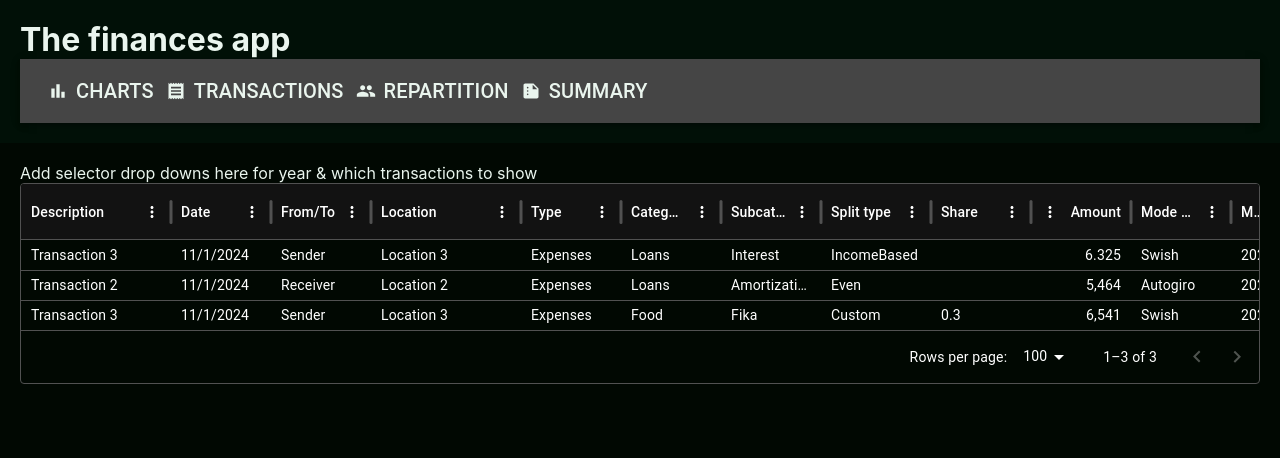
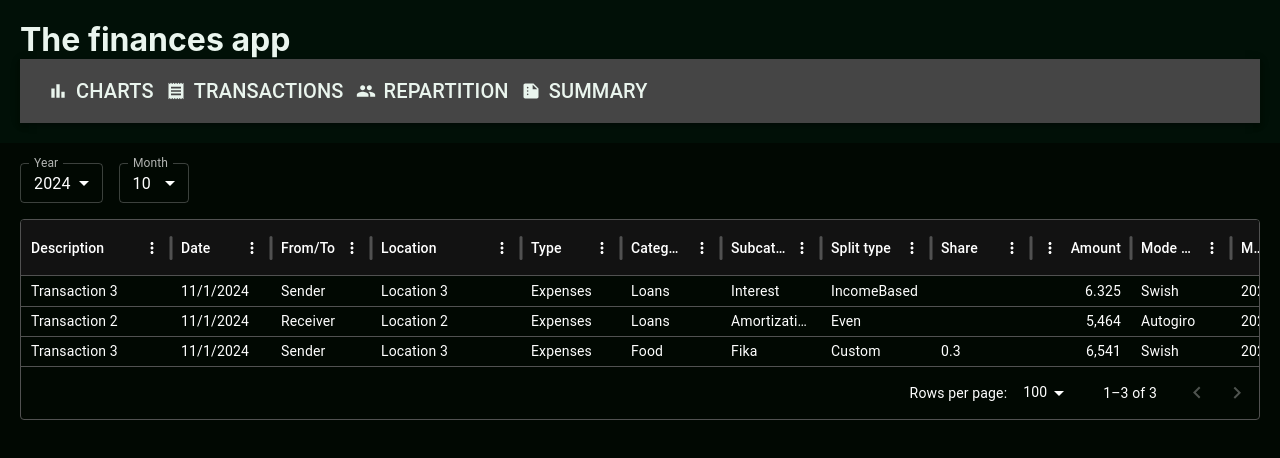
Before and after one commit to elisakaisa/Finances-client-react, a React (Create React App) app: page /transactions in a window 1280 px wide. Shown: the top 458 px of the page. Built offline with nearby package versions, Linux system fonts and the light colour scheme.

Commit message:
added dropdowns in transaction

```diff
--- a/src/pages/Repartition.tsx
+++ b/src/pages/Repartition.tsx
@@ -23,7 +23,7 @@ const Repartition = () => {
 
     return (
         <div className='padding-20'>
-            <FormControl fullWidth>
+            <FormControl>
                 <InputLabel id="select-year-label">Year</InputLabel>
                 <Select
                     labelId="select-year"
--- a/src/pages/Transactions.tsx
+++ b/src/pages/Transactions.tsx
@@ -3,16 +3,73 @@ import './layout.css';
 import TransactionGrid from '../components/TransactionGrid';
 import { testTransactions } from '../models/TestData';
 
+import InputLabel from '@mui/material/InputLabel';
+import MenuItem from '@mui/material/MenuItem';
+import FormControl from '@mui/material/FormControl';
+import Select, { SelectChangeEvent } from '@mui/material/Select';
+
 const Transactions = () => {
     const [transactions, setTransactions] = useState(testTransactions);
+    const [year, setYear] = useState<number>(new Date().getFullYear());
+    const [month, setMonth] = useState<number>(new Date().getMonth());
+    const [financialMonth, setFinancialMonth] = useState<string>('');
 
     //TODO: fetch transactions here
 
     //TODO: month and year filter
+    const currentYear = new Date().getFullYear();
+    const yearList: number[] = Array.from({ length: 11 }, (_, i) => currentYear - i);
+    const monthList: number[] = Array.from({length: 12}, (_, i) => i + 1);
+
+    const handleYearChange = (event: SelectChangeEvent) => {
+        setYear(Number(event.target.value));
+        const updatedFinancialMonth = `${event.target.value}${month.toString().padStart(2, '0')}`;
+        setFinancialMonth(updatedFinancialMonth);
+        filterTransactions(updatedFinancialMonth);
+    };
+    const handleMonthChange = (event: SelectChangeEvent) => {
+        const rawValue = String(event.target.value);
+        const paddedMonth = rawValue.padStart(2, '0');
+        setMonth(Number(event.target.value));
+        const updatedFinancialMonth = `${year.toString()}${paddedMonth}`;
+        setFinancialMonth(updatedFinancialMonth);
+        filterTransactions(updatedFinancialMonth);
+    };
+
+    const filterTransactions = (finMonth: string) => {
+        //TODO: filter here
+    };
 
     return (
         <div className='padding-20'>
-            <>Add selector drop downs here for year & which transactions to show</>
+            <div className='dropdown-container'>
+                <FormControl size="small">
+                    <InputLabel id="select-year-label">Year</InputLabel>
+                    <Select
+                        labelId="select-year"
+                        id="select-year"
+                        value={year.toString()}
+                        label="Year"
+                        onChange={handleYearChange}>
+                        {yearList.map((year) => (
+                            <MenuItem key={year} value={year}>{year}</MenuItem>
+                        ))}
+                    </Select>
+                </FormControl>
+                <FormControl size="small" style={{ minWidth: '70px' }}>
+                    <InputLabel id="select-month-label">Month</InputLabel>
+                    <Select
+                        labelId="select-month"
+                        id="select-month"
+                        value={month.toString()}
+                        label="Month"
+                        onChange={handleMonthChange}>
+                        {monthList.map((month) => (
+                            <MenuItem key={month} value={month}>{month}</MenuItem>
+                        ))}
+                    </Select>
+                </FormControl>
+            </div>
             <TransactionGrid transactions={transactions}/>
         </div>
     );
--- a/src/pages/layout.css
+++ b/src/pages/layout.css
@@ -5,3 +5,10 @@
 .padding-5 {
     padding: 5px;
 }
+
+.dropdown-container {
+    display: flex;
+    gap: 16px;
+    justify-content: flex-start;
+    margin-bottom: 16px;
+}
```
